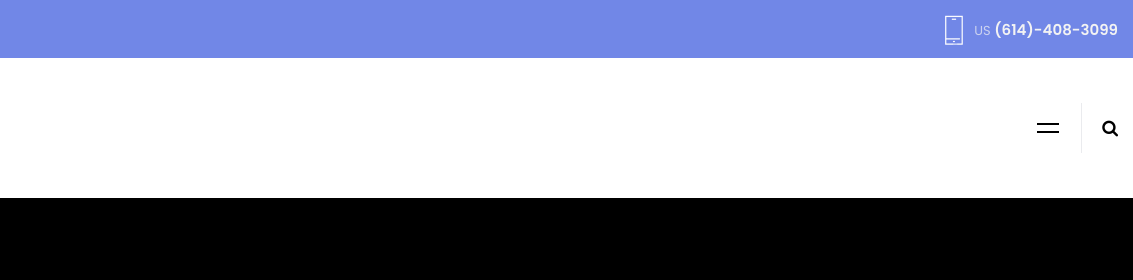
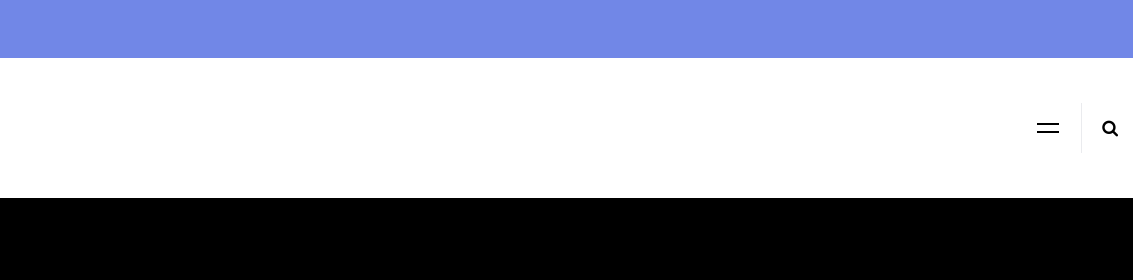
Before and after one commit to neeravbhaskarla/requirement-website, a plain HTML site: page index.html in a window 1280 px wide. Shown: the top 280 px of the page, 147-1280 px from the left. Drawn offline with nearby package versions, Linux system fonts and the light colour scheme; a web font is replaced by a local one.

```diff
--- a/index.html
+++ b/index.html
@@ -94,8 +94,6 @@
         <li><a href="#" data-toggle="tooltip" data-placement="bottom" title="Google+"><i class="fa fa-google-plus"></i></a></li>
         <li><a href="#" data-toggle="tooltip" data-placement="bottom" title="Youtube"><i class="fa fa-youtube-play"></i></a></li>
       </ul>
-      <!-- end social-media -->
-      <div class="phone"><img src="images/icon-phone.png" alt="Image"> <span><b>US</b> (614)-408-3099</span></div>
       <!-- end phone -->
     </div>
     <!-- end container -->
```
Also changed, not shown: about-us.html (+1 -1 lines), big-data-solutions.html (+1 -1 lines), cloud-consulting.html (+1 -1 lines), contact-us.html (+1 -1 lines), custom-application-development.html (+1 -1 lines), services.html (+1 -1 lines), staffing-solutions.html (+1 -1 lines), technology-consulting.html (+1 -1 lines).
